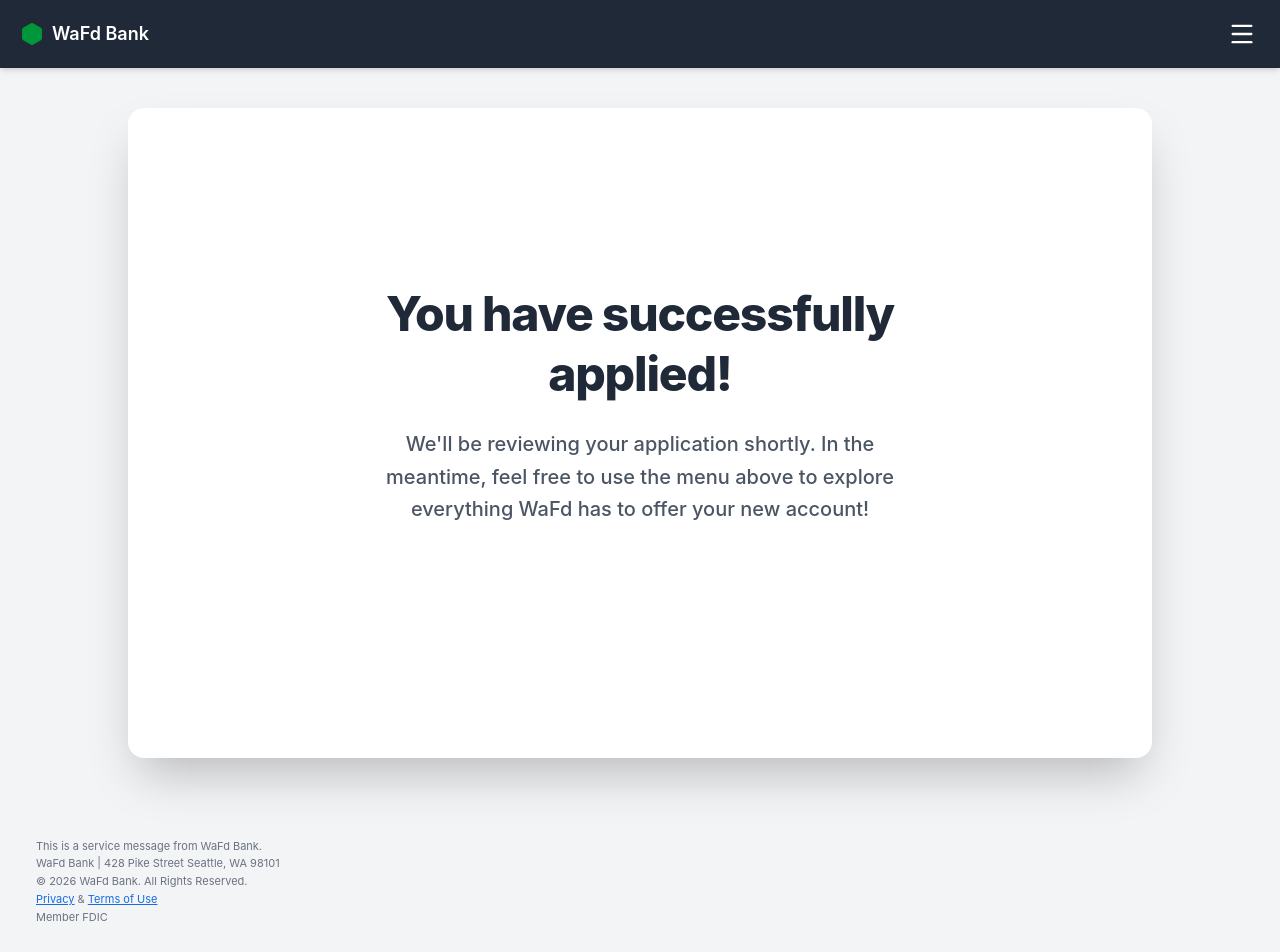
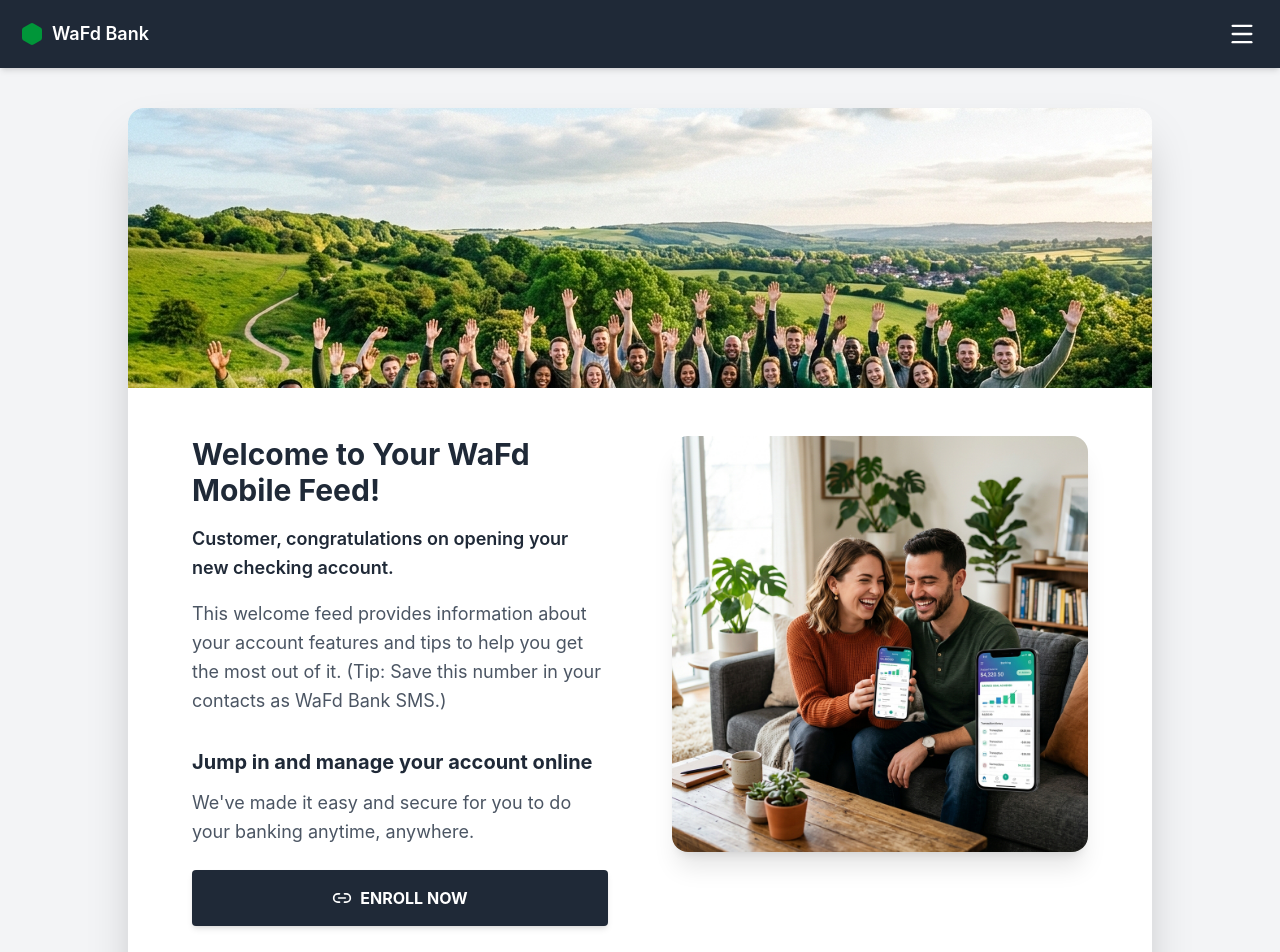
Before and after one commit to RobWafd/cx-webform, a React (Vite) app: page / in a window 1280 px wide. Shown: the top 952 px of the page. Built offline with nearby package versions, Linux system fonts and the light colour scheme.

Commit message:
feat: implement welcome feed, download page, and navigation routing for CX webform

```diff
--- a/src/App.jsx
+++ b/src/App.jsx
@@ -1,8 +1,7 @@
 import React from 'react';
 import { BrowserRouter, Routes, Route, Navigate } from 'react-router-dom';
-import Welcome from './pages/Welcome';
+import Feed from './pages/Feed';
 import Download from './pages/Download';
-import Feed from './pages/Feed';
 import Enrollment from './pages/Enrollment';
 import FinishSetup from './pages/FinishSetup';
 import ConnectAccounts from './pages/ConnectAccounts';
@@ -17,9 +16,8 @@
   return (
     <BrowserRouter>
       <Routes>
-        <Route path="/" element={<Welcome />} />
+        <Route path="/" element={<Feed />} />
         <Route path="/download" element={<Download />} />
-        <Route path="/feed" element={<Feed />} />
         <Route path="/enrollment" element={<Enrollment />} />
         <Route path="/finish-setup" element={<FinishSetup />} />
         <Route path="/connect-accounts" element={<ConnectAccounts />} />
--- a/src/components/Header.jsx
+++ b/src/components/Header.jsx
@@ -19,15 +19,16 @@
 
       {isOpen && (
         <nav className="absolute top-[60px] md:top-[68px] left-0 w-full bg-wafd-dark shadow-2xl border-t border-gray-700 flex flex-col py-2 z-50 transition-all duration-300">
-          <Link to="/" onClick={toggleMenu} className="px-6 py-4 text-white no-underline hover:bg-gray-700 font-medium border-b border-gray-700/50">Welcome Page</Link>
-          <Link to="/enrollment" onClick={toggleMenu} className="px-6 py-4 text-white no-underline hover:bg-gray-700 font-medium border-b border-gray-700/50">Scenario 3.a - Enrollment</Link>
-          <Link to="/finish-setup" onClick={toggleMenu} className="px-6 py-4 text-white no-underline hover:bg-gray-700 font-medium border-b border-gray-700/50">Scenario 4.a - Direct Deposit</Link>
-          <Link to="/connect-accounts" onClick={toggleMenu} className="px-6 py-4 text-white no-underline hover:bg-gray-700 font-medium border-b border-gray-700/50">Scenario 4.b - Connect Accounts</Link>
-          <Link to="/voice-banking" onClick={toggleMenu} className="px-6 py-4 text-white no-underline hover:bg-gray-700 font-medium border-b border-gray-700/50">Scenario 5.a - Voice Banking</Link>
-          <Link to="/pro-tips" onClick={toggleMenu} className="px-6 py-4 text-white no-underline hover:bg-gray-700 font-medium border-b border-gray-700/50">Scenario 6.a - Pro Tips</Link>
-          <Link to="/login-instructions" onClick={toggleMenu} className="px-6 py-4 text-white no-underline hover:bg-gray-700 font-medium border-b border-gray-700/50">Scenario 6.b - Login Instructions</Link>
-          <Link to="/rewards-benefits" onClick={toggleMenu} className="px-6 py-4 text-white no-underline hover:bg-gray-700 font-medium border-b border-gray-700/50">Scenario 7.a - Rewards Overview</Link>
-          <Link to="/access-rewards" onClick={toggleMenu} className="px-6 py-4 text-white no-underline hover:bg-gray-700 font-medium">Scenario 7.b - Access Rewards</Link>
+          <Link to="/" onClick={toggleMenu} className="px-6 py-4 text-white no-underline hover:bg-gray-700 font-medium border-b border-gray-700/50">Welcome Feed</Link>
+          <Link to="/download" onClick={toggleMenu} className="px-6 py-4 text-white no-underline hover:bg-gray-700 font-medium border-b border-gray-700/50">App Download</Link>
+          <Link to="/enrollment" onClick={toggleMenu} className="px-6 py-4 text-white no-underline hover:bg-gray-700 font-medium border-b border-gray-700/50">Enrollment</Link>
+          <Link to="/finish-setup" onClick={toggleMenu} className="px-6 py-4 text-white no-underline hover:bg-gray-700 font-medium border-b border-gray-700/50">Direct Deposit</Link>
+          <Link to="/connect-accounts" onClick={toggleMenu} className="px-6 py-4 text-white no-underline hover:bg-gray-700 font-medium border-b border-gray-700/50">Connect Accounts</Link>
+          <Link to="/voice-banking" onClick={toggleMenu} className="px-6 py-4 text-white no-underline hover:bg-gray-700 font-medium border-b border-gray-700/50">Voice Banking</Link>
+          <Link to="/pro-tips" onClick={toggleMenu} className="px-6 py-4 text-white no-underline hover:bg-gray-700 font-medium border-b border-gray-700/50">Pro Tips</Link>
+          <Link to="/login-instructions" onClick={toggleMenu} className="px-6 py-4 text-white no-underline hover:bg-gray-700 font-medium border-b border-gray-700/50">Login Instructions</Link>
+          <Link to="/rewards-benefits" onClick={toggleMenu} className="px-6 py-4 text-white no-underline hover:bg-gray-700 font-medium border-b border-gray-700/50">Rewards Overview</Link>
+          <Link to="/access-rewards" onClick={toggleMenu} className="px-6 py-4 text-white no-underline hover:bg-gray-700 font-medium">Access Rewards</Link>
         </nav>
       )}
     </header>
--- a/src/pages/Feed.jsx
+++ b/src/pages/Feed.jsx
@@ -1,111 +1,67 @@
 import React, { useState } from 'react';
 import { useSearchParams } from 'react-router-dom';
-import Header from '../components/Header';
-import Footer from '../components/Footer';
-import bannerImg from '../assets/banner.png';
+import PageLayout from '../components/PageLayout';
+import PrimaryButton from '../components/PrimaryButton';
 import feedLifestyleImg from '../assets/feed_lifestyle.png';
 import { Link2, Minus, Plus } from 'lucide-react';
 
 export default function Feed() {
   const [searchParams] = useSearchParams();
-  const firstname = searchParams.get('firstname') || 'Customer';
-  const [isAccordionOpen, setIsAccordionOpen] = useState(true);
+  const firstname = searchParams.get('firstname') || searchParams.get('account_firstname') || searchParams.get('firstName') || 'Customer';
+  const [isAccordionOpen, setIsAccordionOpen] = useState(false);
 
   const enrollLink = "https://online.wafdbank.com/index.html?utm_source=relay&utm_medium=sms&utm_campaign=checking_onboarding";
 
   return (
-    <div style={{ display: 'flex', flexDirection: 'column', minHeight: '100vh', width: '100%' }}>
-      <Header />
-
-      <main style={{ flex: 1 }}>
-        {/* Banner */}
-        <img
-          src={bannerImg}
-          alt="People with arms raised outdoors"
-          className="banner-img"
-        />
-
-        {/* Content Container */}
-        <div className="content-container">
-          <div className="image-column">
+    <PageLayout>
+      <div className="grid grid-cols-1 md:grid-cols-2 gap-10 md:gap-16 items-start">
+        <div className="flex flex-col order-1 md:order-2 w-full">
           <img
             src={feedLifestyleImg}
             alt="Happy couple looking at phone"
-              style={{ width: '100%', borderRadius: '8px', marginBottom: '24px', boxShadow: '0 4px 6px rgba(0,0,0,0.1)' }}
+            className="w-full rounded-2xl mb-6 shadow-xl object-cover"
           />
         </div>
 
-          <div className="form-column">
-            <h2 style={{ fontSize: '18px', marginBottom: '16px' }}>Welcome to Your WaFd Mobile Feed!</h2>
+        <div className="flex flex-col order-2 md:order-1">
+          <h2 className="text-2xl md:text-3xl font-bold text-wafd-dark mb-4">Welcome to Your WaFd Mobile Feed!</h2>
 
-            <p style={{ color: 'var(--wafd-dark)', marginBottom: '16px', lineHeight: '1.6', fontWeight: '500' }}>
+          <p className="text-wafd-dark mb-4 leading-relaxed font-semibold text-lg">
             {firstname}, congratulations on opening your new checking account.
           </p>
 
-            <p style={{ color: 'var(--wafd-text)', marginBottom: '24px', lineHeight: '1.6' }}>
+          <p className="text-wafd-text mb-8 leading-relaxed text-lg">
             This welcome feed provides information about your account features and tips to help you get the most out of it. (Tip: Save this number in your contacts as WaFd Bank SMS.)
           </p>
 
-            <h3 style={{ fontSize: '16px', marginBottom: '8px' }}>Jump in and manage your account online</h3>
-            <p style={{ color: 'var(--wafd-text)', marginBottom: '24px', lineHeight: '1.6' }}>
+          <h3 className="text-xl font-bold text-wafd-dark mb-3">Jump in and manage your account online</h3>
+          <p className="text-wafd-text mb-6 leading-relaxed text-lg">
             We've made it easy and secure for you to do your banking anytime, anywhere.
           </p>
 
-            <a
+          <PrimaryButton
             href={enrollLink}
-              target="_blank"
-              rel="noopener noreferrer"
-              style={{
-                width: '100%',
-                backgroundColor: 'var(--wafd-green)',
-                color: 'white',
-                border: 'none',
-                padding: '16px',
-                borderRadius: '4px',
-                fontWeight: '700',
-                fontSize: '16px',
-                display: 'flex',
-                alignItems: 'center',
-                justifyContent: 'center',
-                gap: '12px',
-                cursor: 'pointer',
-                textTransform: 'uppercase',
-                textDecoration: 'none',
-                marginBottom: '32px'
-              }}
+            icon={Link2}
           >
-              <Link2 size={20} />
             ENROLL NOW
-            </a>
+          </PrimaryButton>
 
           {/* Accordion */}
-            <div style={{ borderTop: '1px solid var(--wafd-border)', borderBottom: '1px solid var(--wafd-border)' }}>
+          <div className="border border-wafd-border rounded-lg mt-6 bg-gray-50 overflow-hidden">
             <button
               onClick={() => setIsAccordionOpen(!isAccordionOpen)}
-                style={{
-                  width: '100%',
-                  display: 'flex',
-                  justifyContent: 'space-between',
-                  alignItems: 'center',
-                  background: 'none',
-                  border: 'none',
-                  padding: '16px 0',
-                  fontSize: '16px',
-                  fontWeight: '600',
-                  color: 'var(--wafd-dark)',
-                  cursor: 'pointer'
-                }}
+              className="w-full flex justify-between items-center bg-transparent border-none text-wafd-dark font-semibold text-base md:text-lg cursor-pointer p-5 hover:bg-gray-100 transition-colors"
             >
               What You'll Need
               {isAccordionOpen ? <Minus size={20} /> : <Plus size={20} />}
             </button>
 
             {isAccordionOpen && (
-                <div style={{ paddingBottom: '16px', color: 'var(--wafd-text)' }}>
-                  <p style={{ marginBottom: '12px', lineHeight: '1.6' }}>
+              <div className="px-5 pb-5 pt-2 text-wafd-text bg-white border-t border-gray-200">
+                <p className="mb-4 leading-relaxed text-lg pt-2">
                   We've streamlined the enrollment process for online banking. All you need is:
                 </p>
-                  <ul style={{ paddingLeft: '24px', lineHeight: '1.6' }}>
+                <ul className="list-disc pl-6 leading-relaxed text-lg space-y-2">
                   <li>Last Name</li>
                   <li>Social Security Number</li>
                   <li>Date of Birth</li>
@@ -115,9 +71,6 @@
           </div>
         </div>
       </div>
-      </main>
-
-      <Footer />
-    </div>
+    </PageLayout>
   );
 }
--- a/src/pages/Welcome.jsx
+++ b/src/pages/Welcome.jsx
@@ -1,40 +1,2 @@
-import React from 'react';
-import { useSearchParams } from 'react-router-dom';
-import PageLayout from '../components/PageLayout';
-
-export default function Welcome() {
-  const [searchParams] = useSearchParams();
-
-  const accountEnding = searchParams.get('acct') || searchParams.get('account');
-  let accountType = searchParams.get('type') || searchParams.get('product');
-  const firstName = searchParams.get('firstname') || searchParams.get('firstName') || searchParams.get('account_firstname');
-
-  if (accountType) {
-     accountType = accountType.replace(/\+/g, ' ');
-  }
-
-  let nameStr = firstName ? `${firstName}, you` : 'You';
-  let greeting = `${nameStr} have successfully applied!`;
-
-  if (accountEnding && accountType) {
-    greeting = `${nameStr} have successfully applied for ${accountType} (...${accountEnding})!`;
-  } else if (accountType) {
-    greeting = `${nameStr} have successfully applied for your ${accountType} account!`;
-  } else if (accountEnding) {
-     greeting = `${nameStr} have successfully applied for the account ending in ...${accountEnding}!`;
-  }
-
-  return (
-    <PageLayout hideBanner={true}>
-      <div className="flex flex-col items-center justify-center text-center max-w-2xl mx-auto py-16 md:py-32 w-full">
-        <h2 className="text-[26px] md:text-4xl lg:text-5xl mb-6 text-wafd-dark font-extrabold leading-tight tracking-tight">
-          {greeting}
-        </h2>
-
-        <p className="text-wafd-text mb-6 leading-relaxed text-lg md:text-xl max-w-lg font-medium">
-          We'll be reviewing your application shortly. In the meantime, feel free to use the menu above to explore everything WaFd has to offer your new account!
-        </p>
-      </div>
-    </PageLayout>
-  );
-}
+// This file has been deprecated and functionally replaced by Feed.jsx as the primary root module (Scenario 1a)
+export default function Welcome() { return null; }
```
Also changed, not shown: src/pages/Download.jsx (+13 -48 lines). Lines whose indentation alone changed are shown as unchanged.
